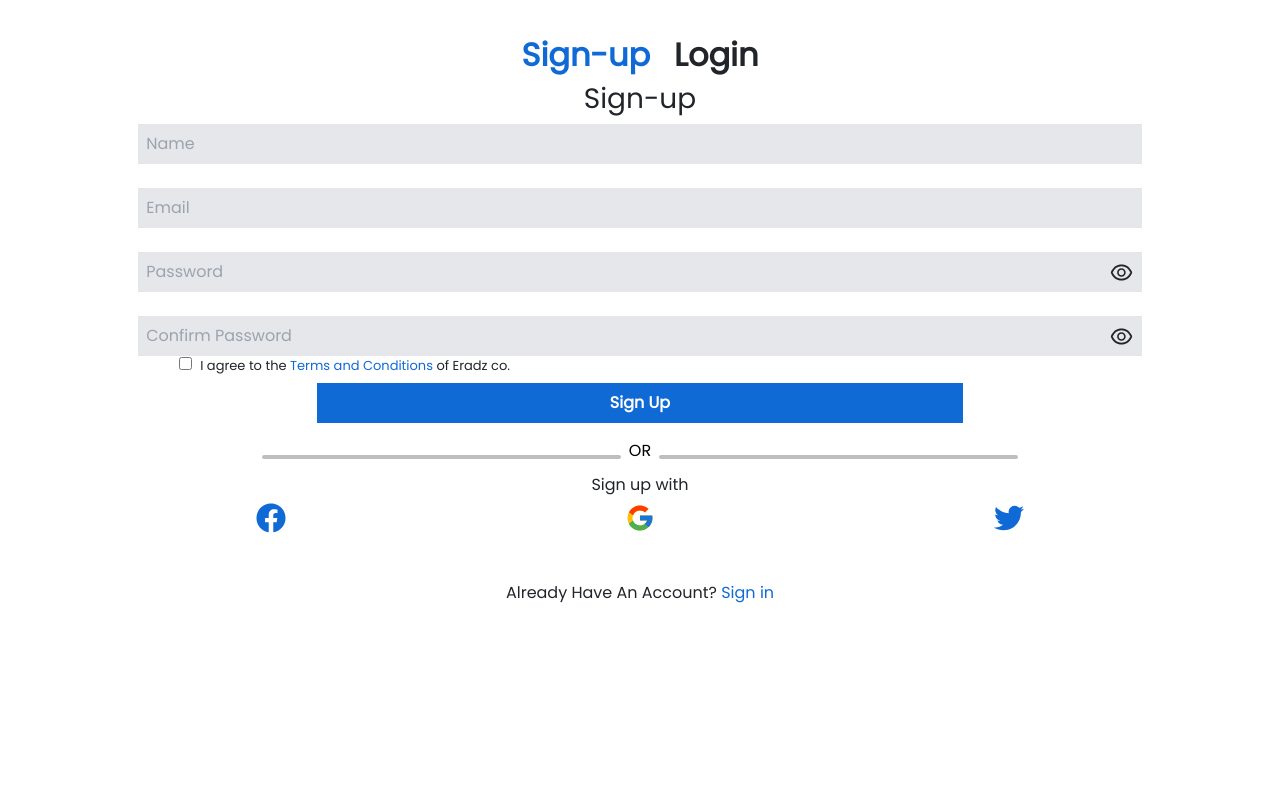
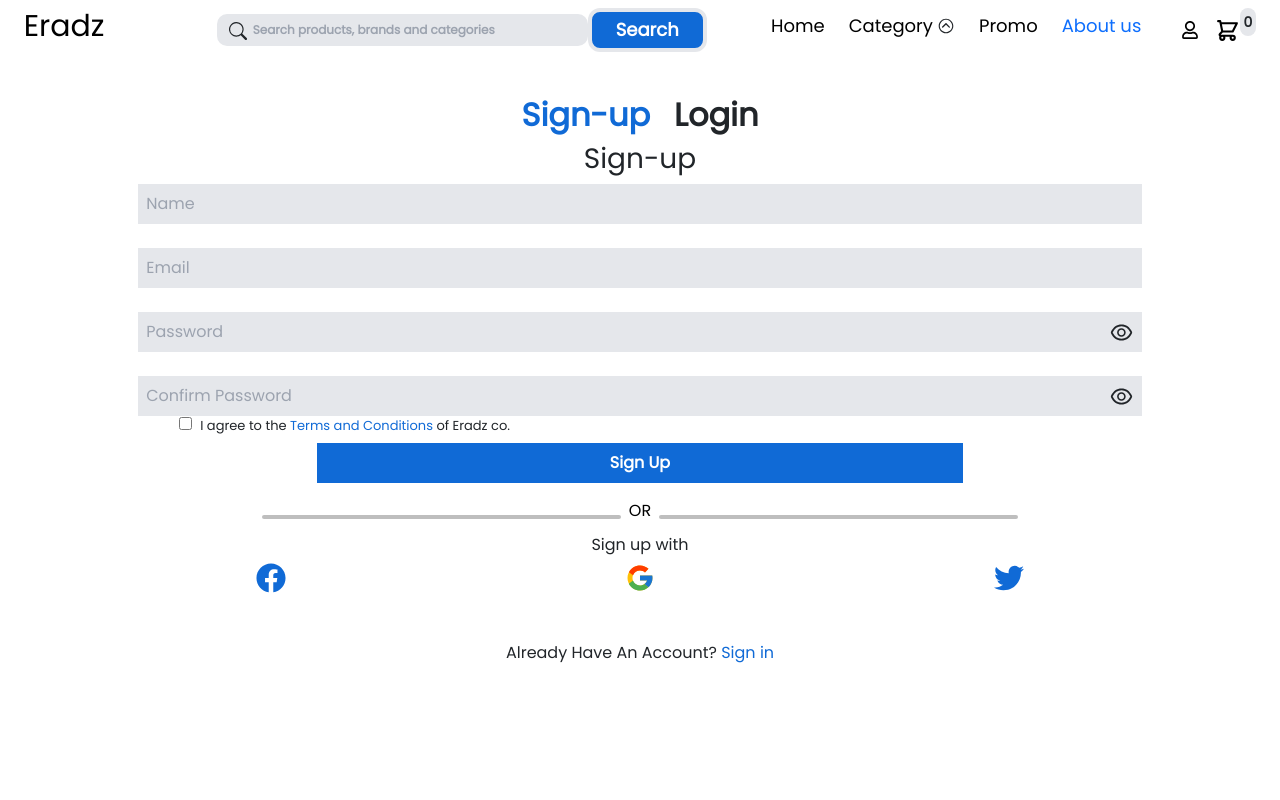
Before and after one commit to Eradz/social-fullstack, a React (Create React App) app: page /register in a window 1280 px wide. Shown: the top 800 px of the page. Built offline with nearby package versions, Linux system fonts and the light colour scheme.

Commit message:
fixed bug

```diff
--- a/src/components/register/Register.jsx
+++ b/src/components/register/Register.jsx
@@ -3,6 +3,7 @@ import {FcGoogle} from 'react-icons/fc'
 import {AiOutlineEye, AiOutlineEyeInvisible} from 'react-icons/ai'
 import {FaFacebook, FaTwitter} from 'react-icons/fa'
 import { Link } from 'react-router-dom'
+import { Nav } from '../nav/Nav'
 
 
 export default function Register() {
@@ -11,6 +12,8 @@ export default function Register() {
 
 
   return (
+    <div>
+      <Nav/>
     <div className='h-[100vh] py-9 md:w-[80%] mx-auto '>
       <div className='flex justify-center gap-4'>
         <h2 onClick={() => setSignup(true)} className={signup? 'cursor-pointer font-semibold text-blue': 'cursor-pointer font-semibold'}>Sign-up</h2>
@@ -57,5 +60,6 @@ export default function Register() {
       </div>
       <span className='flex justify-center'>{signup? <span>Already Have An Account?<span onClick={() => setSignup(false)} className="text-blue cursor-pointer"> Sign in</span></span>: <span>Not a member? <span onClick={() => setSignup(true)} className="text-blue cursor-pointer">Sign up</span></span>}</span>
     </div>
+    </div>
   )
 }
```
